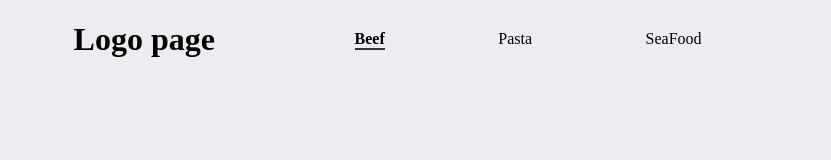
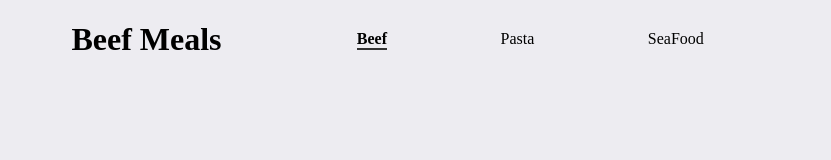
Before and after one commit to IngDavidTM/capstone-javascript-API, a website built with webpack: page dist/index.html in a window 1280 px wide. Shown: the top 160 px of the page, without its empty margins (224-1055 px from the left). Built offline with nearby package versions, Linux system fonts and the light colour scheme; no server answers.

Commit message:
Add bundled files

```diff
--- a/dist/index.html
+++ b/dist/index.html
@@ -1 +1 @@
-<!doctype html><html lang="en"><head><meta charset="UTF-8"><meta name="viewport" content="width=device-width,initial-scale=1"><script src="https://kit.fontawesome.com/a12691952c.js" crossorigin="anonymous"></script><title>Meals</title><script defer="defer" src="main.3813946b4cf8cac345d8.js"></script></head><body><div class="container"><header><div class="logo"><h1>Logo page</h1></div><nav class="nav-bar"><ul class="nav-bar-list"><li class="selected">Beef</li><li>Pasta</li><li>SeaFood</li></ul></nav></header><main class="container-food-cards"></main><div id="popSection"></div><footer><h4>&copy Created by David And Shedrack 2022</h4></footer></div></body></html>
+<!doctype html><html lang="en"><head><meta charset="UTF-8"><meta name="viewport" content="width=device-width,initial-scale=1"><script src="https://kit.fontawesome.com/a12691952c.js" crossorigin="anonymous"></script><title>Meals</title><script defer="defer" src="main.857327d150c40916f80a.js"></script></head><body><div class="container"><header><div class="logo"><h1>Beef Meals</h1></div><nav class="nav-bar"><ul class="nav-bar-list"><li class="selected">Beef</li><li>Pasta</li><li>SeaFood</li></ul></nav></header><main class="container-food-cards"></main><div id="popSection"></div><footer><h4>&copy Created by David And Shedrack 2022</h4></footer></div></body></html>
```
Also changed, not shown: 2 other files.
